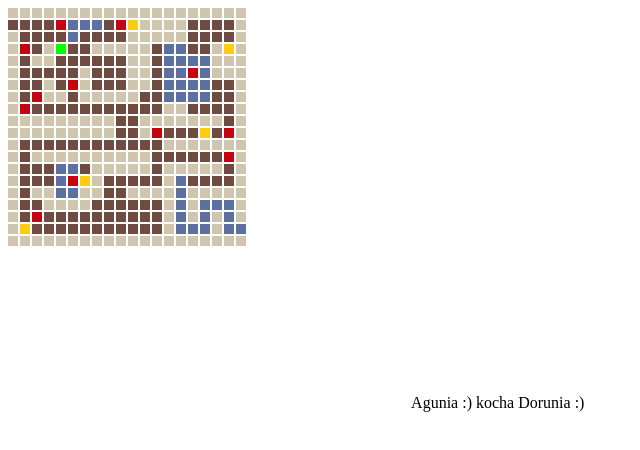
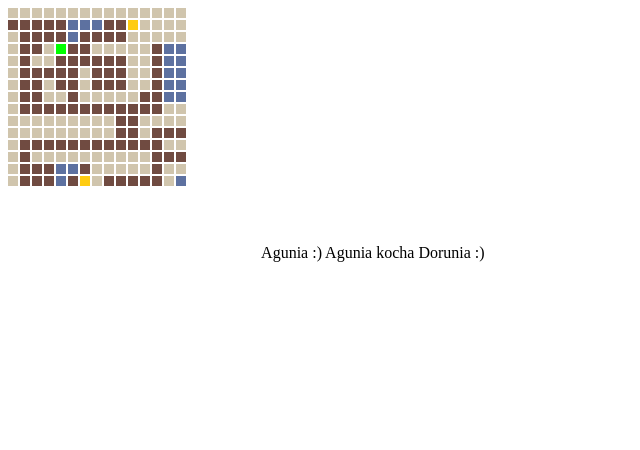
Before and after one commit to agnieszkadz/our-rl, a plain HTML site: page index.html in a window 1280 px wide. Shown: the whole page, without its empty margins (0-640 px from the left). Drawn offline with Linux system fonts and the light colour scheme.

Commit message:
map with working following player accordingly to viewports.

```diff
--- a/index.html
+++ b/index.html
@@ -2,11 +2,13 @@
 <html>
 <head>
 <script type="text/javascript" src="src/game.js"></script>
+
 </head>
 <body>
-<canvas id="gameCanvas" width="400" height="400">
+<canvas id="gameCanvas" width="200" height="200">
 </canvas>
-Agunia :)  kocha Dorunia :)
+Agunia :)
+Agunia kocha Dorunia :)
 
 <script type="text/javascript">
 run();
--- a/src/game.js
+++ b/src/game.js
@@ -2,31 +2,40 @@
 var wall='#d0c5ad';  //x
 var floor='#704b41';  //f
 var water='#5d71a0';   //w
-var enemy='#c60411';  //e
+var enemy='#c60411';  //e not used
 var treasure='#FFCC11';  //t
+var przesuniecieX = 0,
+    przesuniecieY = 0,
+    oknoEkranuWidth = 15,
+    oknoEkranuHeight = 15;
+	var canvas, context;
+
 
 var map = [
     ['x', 'f', 'x', 'x', 'x', 'x', 'x', 'x', 'x', 'x', 'x', 'x', 'x', 'x', 'x', 'x', 'x', 'x', 'x', 'x'],
-    ['x', 'f', 'f', 'e', 'f', 'f', 'f', 'f', 'e', 'x', 'x', 'f', 'f', 'f', 'f', 'f', 'f', 'f', 't', 'x'],
-    ['x', 'f', 'f', 'f', 'x', 'f', 'f', 'e', 'f', 'x', 'x', 'f', 'x', 'f', 'f', 'x', 'f', 'e', 'f', 'x'],
+    ['x', 'f', 'f', 'f', 'f', 'f', 'f', 'f', 'f', 'x', 'x', 'f', 'f', 'f', 'f', 'f', 'f', 'f', 't', 'x'],
+    ['x', 'f', 'f', 'f', 'x', 'f', 'f', 'f', 'f', 'x', 'x', 'f', 'x', 'f', 'f', 'x', 'f', 'f', 'f', 'x'],
     ['x', 'f', 'f', 'x', 'x', 'f', 'x', 'x', 'f', 'x', 'x', 'f', 'x', 'f', 'f', 'x', 'x', 'f', 'f', 'x'],
-    ['x', 'e', 'f', 'f', 'f', 'f', 'f', 'x', 'f', 'x', 'x', 'f', 'x', 'w', 'w', 'w', 'x', 'f', 'f', 'x'],
-    ['x', 'w', 'w', 'f', 'f', 'f', 'e', 'f', 'f', 'x', 'x', 'f', 'x', 'w', 'e', 'w', 'x', 'f', 'f', 'x'],
+    ['x', 'f', 'f', 'f', 'f', 'f', 'f', 'x', 'f', 'x', 'x', 'f', 'x', 'w', 'w', 'w', 'x', 'f', 'f', 'x'],
+    ['x', 'w', 'w', 'f', 'f', 'f', 'f', 'f', 'f', 'x', 'x', 'f', 'x', 'w', 'f', 'w', 'x', 'f', 'f', 'x'],
     ['x', 'w', 'f', 'f', 'f', 'x', 'x', 'x', 'f', 'x', 'x', 'f', 'x', 'f', 't', 'x', 'x', 'f', 'f', 'x'],
     ['x', 'w', 'f', 'x', 'f', 'f', 'f', 'x', 'f', 'x', 'x', 'f', 'x', 'x', 'x', 'x', 'f', 'f', 'f', 'x'],
     ['x', 'f', 'f', 'x', 'f', 'f', 'f', 'x', 'f', 'x', 'x', 'f', 'x', 'x', 'f', 'f', 'f', 'f', 'f', 'x'],
-    ['x', 'e', 'f', 'x', 'f', 'f', 'f', 'x', 'f', 'f', 'f', 'f', 'x', 'x', 'f', 'f', 'f', 'f', 'f', 'x'],
+    ['x', 'f', 'f', 'x', 'f', 'f', 'f', 'x', 'f', 'f', 'f', 'f', 'x', 'x', 'f', 'f', 'f', 'f', 'f', 'x'],
 	['x', 't', 'x', 'x', 'x', 'x', 'x', 'x', 'f', 'f', 'f', 'f', 'x', 'x', 'f', 'x', 'f', 'f', 'f', 'x'],
     ['x', 'x', 'x', 'x', 'x', 'x', 'x', 'f', 'f', 'x', 'x', 'f', 'x', 'x', 'f', 'x', 'f', 'f', 'f', 'x'],
-    ['x', 'x', 'x', 'f', 'f', 'f', 'f', 'f', 'f', 'x', 'e', 'f', 'f', 'f', 'f', 'x', 'f', 'f', 'f', 'x'],
+    ['x', 'x', 'x', 'f', 'f', 'f', 'f', 'f', 'f', 'x', 'f', 'f', 'f', 'f', 'f', 'x', 'f', 'f', 'f', 'x'],
     ['x', 'x', 'x', 'w', 'w', 'w', 'w', 'w', 'x', 'x', 'f', 'x', 'f', 'x', 'x', 'x', 'x', 'x', 'x', 'x'],
     ['x', 'x', 'x', 'w', 'w', 'w', 'w', 'w', 'x', 'x', 'f', 'x', 'f', 'x', 'w', 'w', 'w', 'w', 'w', 'x'],
-    ['x', 'f', 'f', 'f', 'w', 'e', 'w', 'w', 'f', 'x', 'f', 'x', 'f', 'x', 'f', 'x', 'x', 'x', 'w', 'x'],
+    ['x', 'f', 'f', 'f', 'w', 'f', 'w', 'w', 'f', 'x', 'f', 'x', 'f', 'x', 'f', 'x', 'x', 'x', 'w', 'x'],
     ['x', 'f', 'f', 'f', 'w', 'w', 'w', 'w', 'f', 'x', 't', 'x', 'f', 'x', 'f', 'x', 'w', 'w', 'w', 'x'],
     ['x', 'f', 'f', 'x', 'x', 'x', 'f', 'f', 'f', 'x', 'f', 'x', 'f', 'x', 'f', 'x', 'w', 'x', 'x', 'x'],
-    ['x', 'f', 'f', 't', 'x', 'x', 'f', 'f', 'f', 'f', 'e', 'x', 'e', 'f', 'f', 'x', 'w', 'w', 'w', 'x'],
+    ['x', 'f', 'f', 't', 'x', 'x', 'f', 'f', 'f', 'f', 'f', 'x', 'f', 'f', 'f', 'x', 'w', 'w', 'w', 'x'],
 	['x', 'x', 'x', 'x', 'x', 'x', 'x', 'x', 'x', 'x', 'x', 'x', 'x', 'x', 'x', 'x', 'x', 'x', 'w', 'x']
 ];
+
+var mapIloscKafelekWidth = map[0].length,
+    mapIloscKafelekHeight = map[0].length;
 
 // player's position
 var player = {
@@ -39,17 +48,21 @@ function run() {
     var gap = 2;
 
     // rectangles size
-    var size = 10;
+    var rectanglesSize = 10;
 
     // getting canvas
-    var c = document.getElementById("gameCanvas");
-
+    canvas = document.getElementById("gameCanvas");
+    context = canvas.getContext("2d"); // !
+	    canvas.focus(); // !
     // adding event listeners to move player
     // http://www.paulirish.com/2011/requestanimationframe-for-smart-animating/
     window.addEventListener('keydown', this.check, false);
 
+	canvas.width = 250;
+    canvas.height = 250;
+
     // to redraw in loop
-    window.requestAnimFrame = (function () {
+   window.requestAnimFrame = (function () {
         return window.requestAnimationFrame || window.webkitRequestAnimationFrame || window.mozRequestAnimationFrame || function (callback) {
             window.setTimeout(callback, 1000 / 80);
         };
@@ -57,25 +70,39 @@ function run() {
 
     // main loop
     (function animloop() {
-        requestAnimFrame(animloop);
+
 
         // clear canvas
-        var ctx = c.getContext("2d");
-        ctx.clearRect(0, 0, c.width, c.height);
+        var context = canvas.getContext("2d");
+        context.clearRect(0, 0, canvas.width, canvas.height);
 
-        draw_map(c, map, size, 2);
+        draw_map(canvas, map, rectanglesSize, 2, context);
+		requestAnimFrame(animloop);
         //console.log('draw');
     })();
+	//animloop();
 
 }
 
 // draw map, players, monsters, etc.
 
-function draw_map(c, map, size, gap) {
+function draw_map(canvas, map, rectanglesSize, gap, context) {
     // draw map
+	 context.clearRect(0,0,canvas.width, canvas.height);
     var color;
-    for (var i = 0; i < map[0].length; ++i) {
-        for (var j = 0; j < map[0].length; ++j) {
+
+	przesuniecieX = Math.floor(player.x - Math.floor(0.5 * oknoEkranuWidth));
+        if (przesuniecieX < 0) przesuniecieX = 0;
+        if (przesuniecieX+oknoEkranuWidth > mapIloscKafelekWidth) przesuniecieX = mapIloscKafelekWidth - oknoEkranuWidth;
+
+
+        przesuniecieY = Math.floor(player.y - Math.floor(0.5 * oknoEkranuHeight));
+        if (przesuniecieY < 0) przesuniecieY = 0;
+        if (przesuniecieY+oknoEkranuHeight > mapIloscKafelekHeight) przesuniecieY = mapIloscKafelekHeight - oknoEkranuHeight;
+
+
+    for (var j = 0 + przesuniecieY; j < oknoEkranuHeight + przesuniecieY; ++j) {
+        for (var i = 0 + przesuniecieX; i < oknoEkranuWidth + przesuniecieX; ++i) {
             if (map[i][j] === 'x') {
                 color = wall;
             } else if (map[i][j] === 'w') {
@@ -87,18 +114,31 @@ function draw_map(c, map, size, gap) {
             } else if (map[i][j] === 't') {
                 color = treasure;
             }
-            var ctx = c.getContext("2d");
-            ctx.fillStyle = color;
-            ctx.fillRect((gap + size) * i, (gap + size) * j, size, size);
+   //         var ctx = canvas.getContext("2d");
+            context.fillStyle = color;
+            context.fillRect((gap + rectanglesSize) * (i-przesuniecieX), (gap + rectanglesSize) * (j-przesuniecieY), rectanglesSize, rectanglesSize);
         }
     }
 
     // draw player
-    var ctx = c.getContext("2d");
-    ctx.fillStyle = '#00FF00';
-    ctx.fillRect((gap + size) * player.x, (gap + size) * player.y, size, size);
+//var ctx = canvas.getContext("2d");
+    context.fillStyle = '#00FF00';
+    context.fillRect((gap + rectanglesSize) * (player.x-przesuniecieX), (gap + rectanglesSize) * (player.y-przesuniecieY), rectanglesSize, rectanglesSize);
 }
-
+/*
+function draw() {
+        context.clearRect(0,0,canvas.width, canvas.height);
+        for (y = 0; y <= oknoEkranuHeight; y++) {
+            for (x = 0; x <= oknoEkranuWidth; x++) {
+                theX = x * 32;
+                theY = y * 32;
+                context.drawImage(tiles, theX, theY, 32, 32);
+            }
+        }
+        context.fillStyle = 'red';
+        context.fillRect((player.x-przesuniecieX)*32, (player.y-przesuniecieY)*32, 32, 32);
+    }
+});*/
 // keys and collision
 
 function check(e) {
@@ -128,4 +168,8 @@ function check(e) {
         }
         player.y = player.y + 1;
     }
+
+
+
+      //  draw();
 }
```
